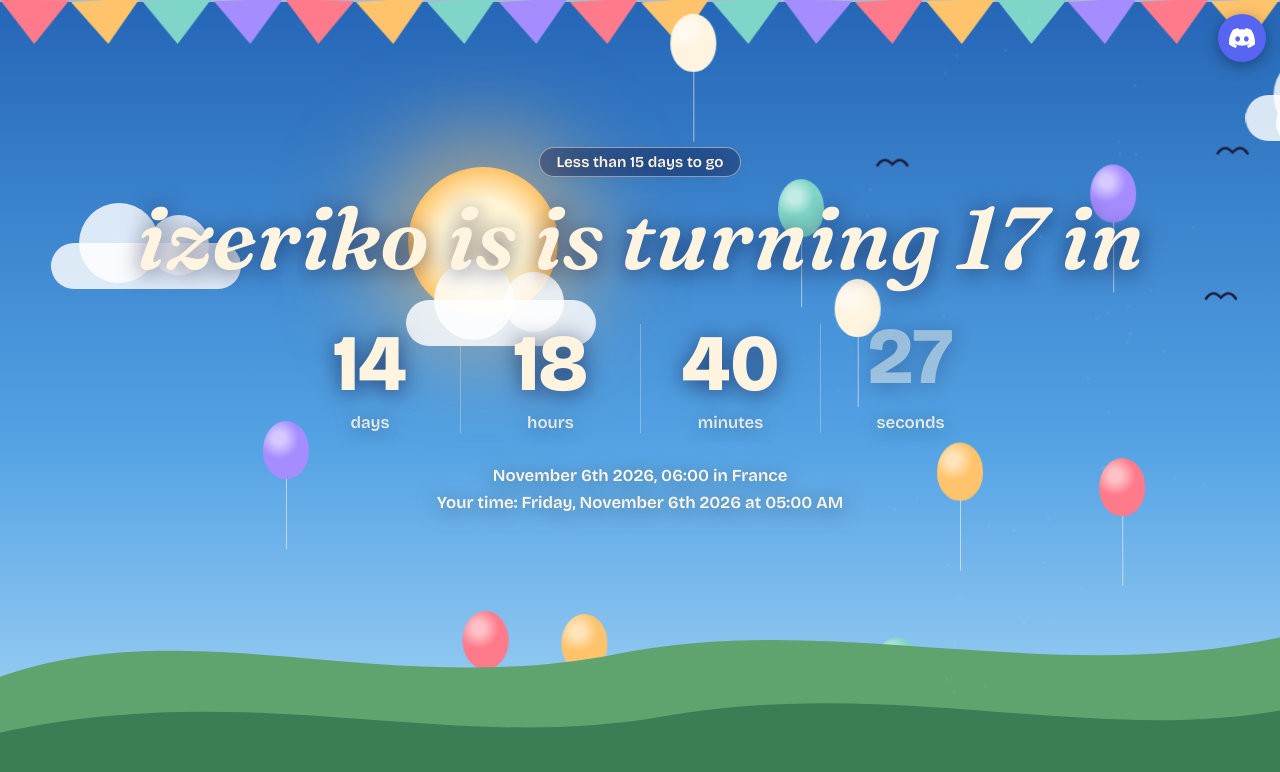
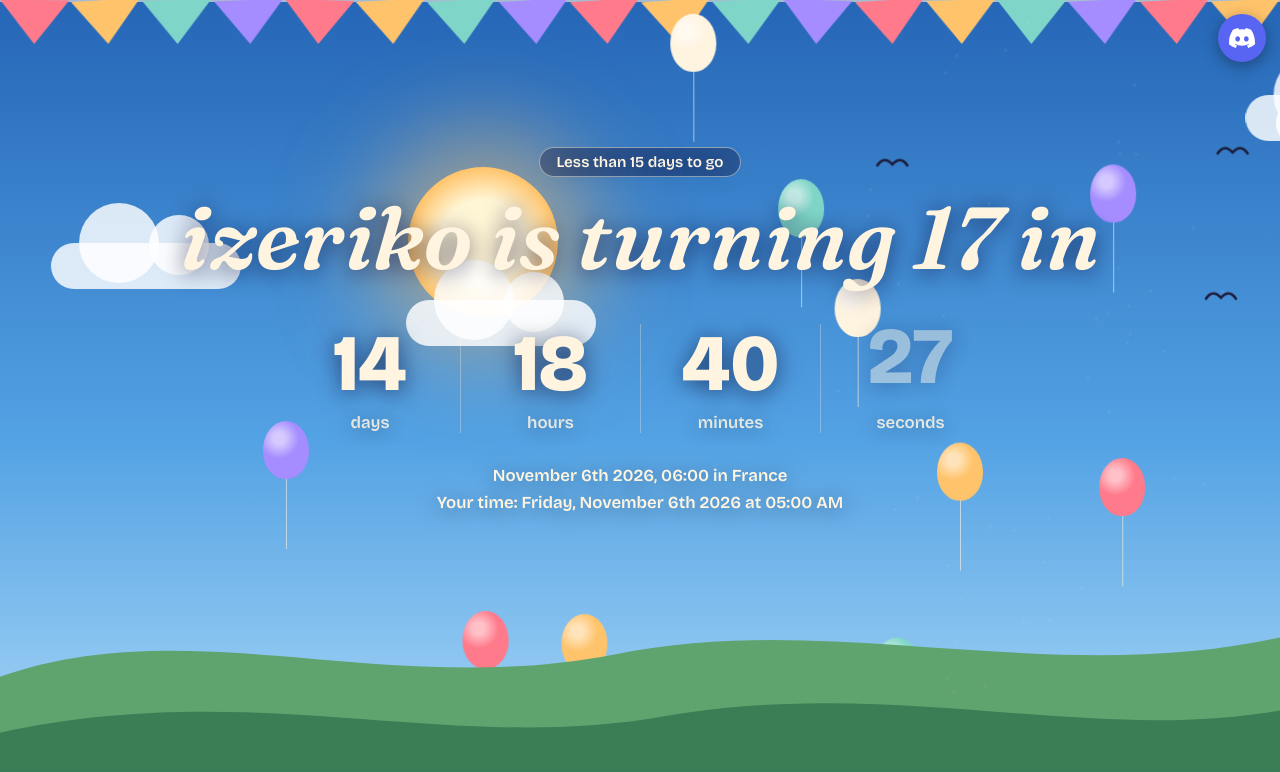
Before and after one commit to izeriko/izeriko, a plain HTML site: page index.html in a window 1280 px wide. Drawn offline with nearby package versions, Linux system fonts and the light colour scheme.

Commit message:
Fix NAME variable in index.html

```diff
--- a/index.html
+++ b/index.html
@@ -93,7 +93,7 @@ h1{font:italic 600 clamp(2.4rem,11vw,5.5rem)/1.05 "Fraunces",Georgia,serif;margi
 <script>
 (function(){
 // ---- Settings (edit only these) ----
-var NAME="izeriko is";            // optional, e.g. "Izeriko"
+var NAME="izeriko";            // optional, e.g. "Izeriko"
 var TURNING_AGE=17, TURNING_YEAR=2026;  // later years add +1 automatically
 var MONTH=11, DAY=6, HOUR_FR=6;         // November 6th, 06:00 France time (UTC+1 on that date)
 var CELEBRATE_HOURS=24;
```
